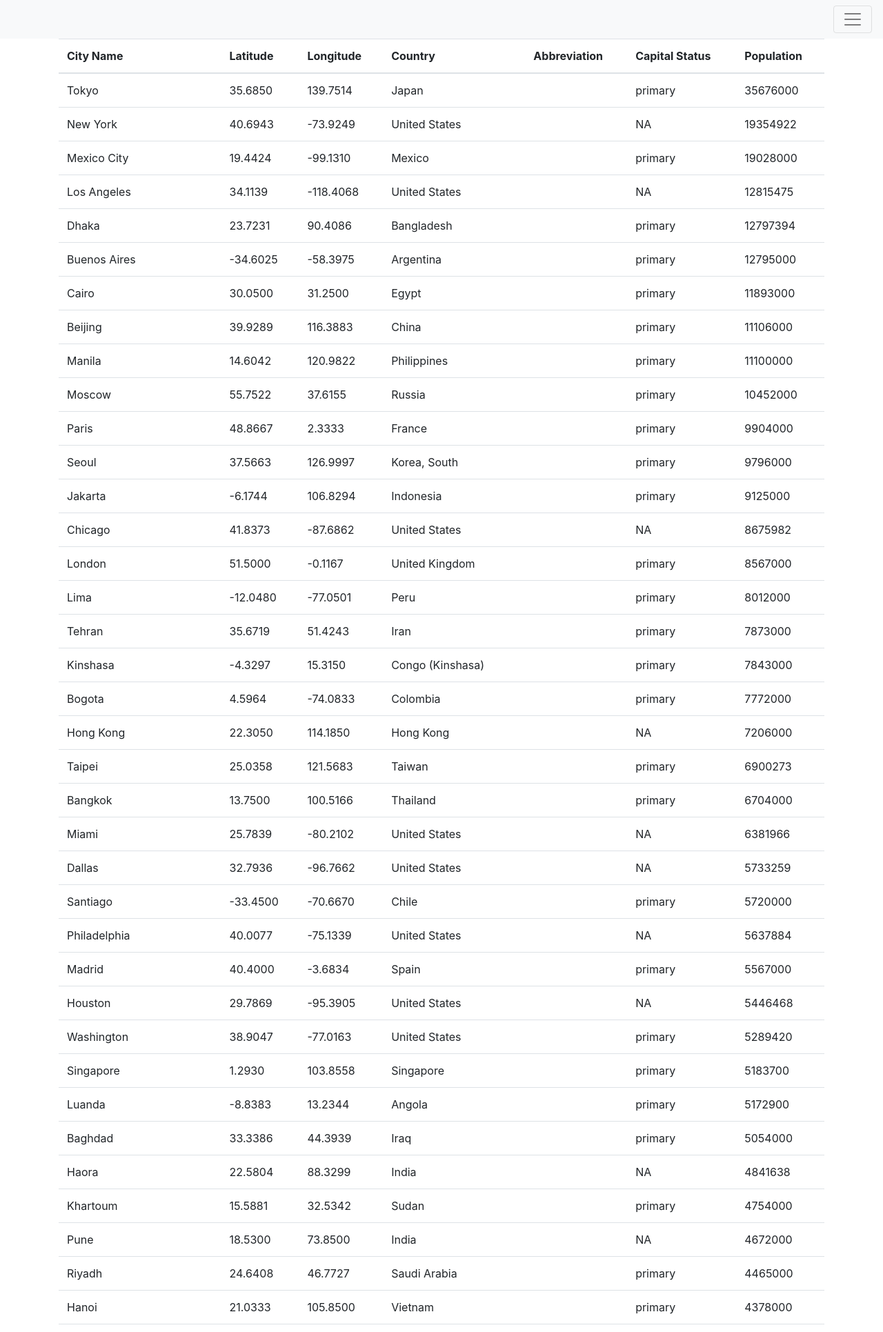
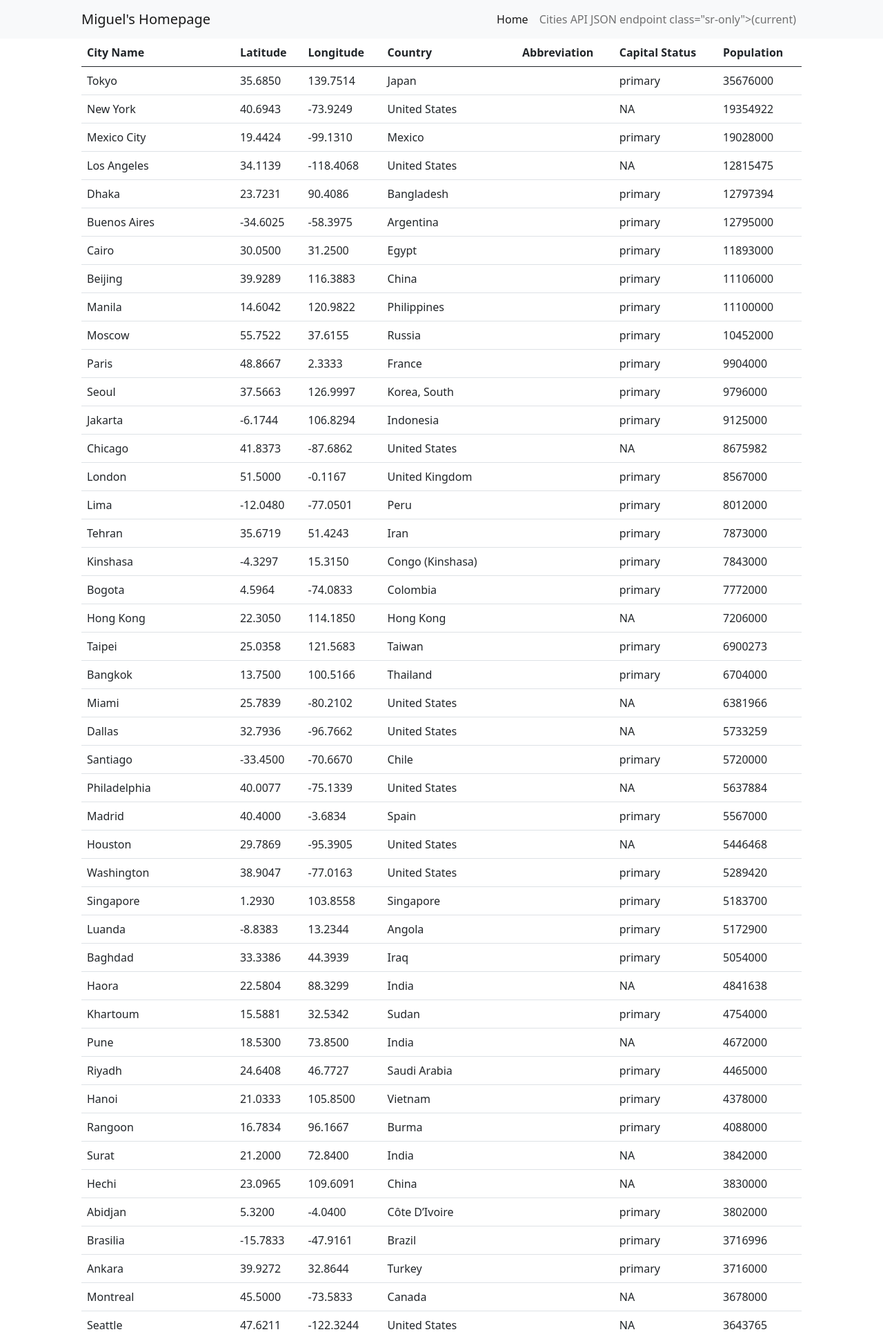
Before and after one commit to leivapaola/WebApplicationPart3, a Flask app: page / in a window 1280 px wide. Shown: the top 1931 px of the page at 69% size. Run offline with Flask 2, Linux system fonts and the light colour scheme; data comes from the database, SQL or seed files in the repository; data that the repository does not hold is empty; some libraries are stand-ins or nearby versions.

Commit message:
FIX | App.py

```diff
--- a/app/templates/layout.html
+++ b/app/templates/layout.html
@@ -1,47 +1,69 @@
 <!doctype html>
 <html lang="en">
 <head>
-
     <!-- Required meta tags -->
+    <meta charset="utf-8">
+    <meta content="width=device-width, initial-scale=1" name="viewport">
 
     <!-- Bootstrap CSS -->
+    <link crossorigin="anonymous" href="https://cdn.jsdelivr.net/npm/bootstrap@5.0.0-beta3/dist/css/bootstrap.min.css"
+          integrity="sha384-eOJMYsd53ii+scO/bJGFsiCZc+5NDVN2yr8+0RDqr0Ql0h+rP48ckxlpbzKgwra6" rel="stylesheet">
+    {% if user %}
+    <title>Welcome to {{ user.username }}'s site</title>
+    {% else %}
+    <title>Welcome to My Site!</title>
+    {% endif %}
+</head>
+<body style="padding-top: 56px">
+<!-- Navigation -->
+<nav class="navbar navbar-expand-md navbar-light bg-light fixed-top">
+    <div class="container px-lg-5 px-1">
+        <a class="navbar-brand" href="#">
+            {% if user %}
+            {{ user.username }}'s Homepage
+            {% else %}
+            Welcome to My Homepage
+            {%endif %}
+        </a>
+        <button aria-controls="navbarSupportedContent" aria-expanded="false" aria-label="Toggle navigation"
+                class="navbar-toggler" data-bs-target="#navbarSupportedContent" data-bs-toggle="collapse" type="button">
+            <span class="navbar-toggler-icon"></span>
+        </button>
+        <div class="justify-content-end collapse navbar-collapse" id="navbarCitiesData">
+            <ul class="navbar-nav ml-auto">
+                <li class="nav-item active">
+                    <a aria-current="page" class="nav-link active" href="#">Home</a>
+                </li>
+                <li class="nav-item">
+                    <a aria-current="page" class="nav-link" href="api/cities">Cities API JSON endpoint <span>
+                            class="sr-only">(current)</span></a>
+                </li>
 
+            </ul>
+        </div>
+    </div>
+</nav>
 
-    <meta charset="utf-8">
-    <meta name="viewport" content="width=device-width, initial-scale=1, shrink-to-fit=no">
-    <link rel="stylesheet" href="https://stackpath.bootstrapcdn.com/bootstrap/4.4.1/css/bootstrap.min.css"
-          integrity="sha384-Vkoo8x4CGsO3+Hhxv8T/Q5PaXtkKtu6ug5TOeNV6gBiFeWPGFN9MuhOf23Q9Ifjh" crossorigin="anonymous">
+<!-- Page Content -->
+<main class="container container rounded px-lg-5 px-1" role="main">
+    {% block content %}
+    {% endblock %}
+</main>
 
-    <head>
-<body>
-<!-- As a heading -->
+<!-- Footer -->
+<footer class="py-5 mt-5 bg-dark">
+    <div class="container">
+        <p class="m-0 text-center text-white">
+            Copyright &copy; Paola Leiva <br/>
+            Content provided under the MIT License.
+        </p>
+    </div>
+    <!-- /.container -->
+</footer>
 
+<script crossorigin="anonymous"
+        integrity="sha384-JEW9xMcG8R+pH31jmWH6WWP0WintQrMb4s7ZOdauHnUtxwoG2vI5DkLtS3qm9Ekf"
+        src="https://cdn.jsdelivr.net/npm/bootstrap@5.0.0-beta3/dist/js/bootstrap.bundle.min.js"></script>
 
-<nav class="navbar navbar-light bg-light">
-    <a class="navbar-brand" href="index.html">{% if user %}
-        <title>Welcome to {{ user.username }}'s site</title>
-        {% else %}
-        <title>Welcome to My Site!</title>
-        {% endif %}
-    </a>
-    <button class="navbar-toggler" type="button" data-bs-toggle="collapse" data-bs-target="#navbarSupportedContent"
-            aria-controls="navbarSupportedContent" aria-expanded="false" aria-label="Toggle navigation">
-        <span class="navbar-toggler-icon"></span>
-    </button>
-</nav>
-<main role="main" class="container">{% block content %}{% endblock %}</main>
-<div id="footer">
-    <!-- Optional JavaScript -->
-    <!-- jQuery first, then Popper.js, then Bootstrap JS -->
-    <script src="https://code.jquery.com/jquery-3.4.1.slim.min.js"
-            integrity="sha384-J6qa4849blE2+poT4WnyKhv5vZF5SrPo0iEjwBvKU7imGFAV0wwj1yYfoRSJoZ+n"
-            crossorigin="anonymous"></script>
-    <script src="https://cdn.jsdelivr.net/npm/popper.js@1.16.0/dist/umd/popper.min.js"
-            integrity="sha384-Q6E9RHvbIyZFJoft+2mJbHaEWldlvI9IOYy5n3zV9zzTtmI3UksdQRVvoxMfooAo"
-            crossorigin="anonymous"></script>
-    <script src="https://stackpath.bootstrapcdn.com/bootstrap/4.4.1/js/bootstrap.min.js"
-            integrity="sha384-wfSDF2E50Y2D1uUdj0O3uMBJnjuUD4Ih7YwaYd1iqfktj0Uod8GCExl3Og8ifwB6"
-            crossorigin="anonymous"></script>
-</div>
 </body>
 </html>
```
Also changed, not shown: app/app.py (line endings or trailing spaces).
